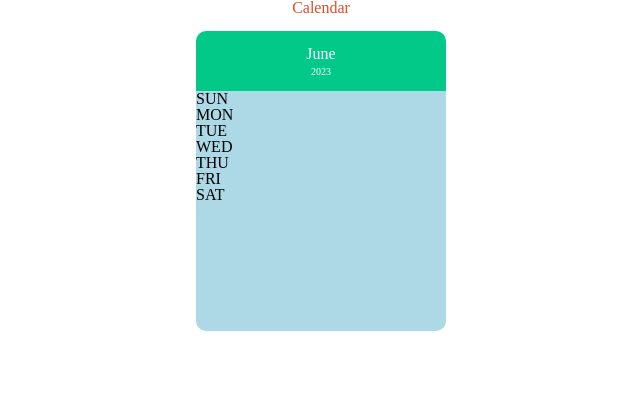
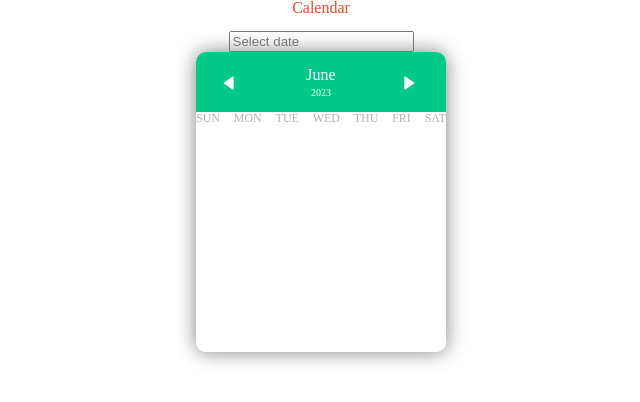
Before and after one commit to chaeeunj/zero-mission-js4, a plain HTML site: page index.html in a window 1280 px wide. Shown: the whole page, without its empty margins (319-959 px from the left). Drawn offline with nearby package versions, Linux system fonts and the light colour scheme.

Commit message:
미션4 css 진행중

```diff
--- a/index.html
+++ b/index.html
@@ -6,18 +6,29 @@
     <meta name="viewport" content="width=device-width, initial-scale=1.0" />
     <title>DatePicker</title>
     <link rel="stylesheet" href="./utils/reset.css" />
+    <link rel="stylesheet" href="utils/theme.css" />
     <link rel="stylesheet" href="./style.css" />
     <script type="module" src="./datePicker.js"></script>
   </head>
   <body>
     <div class="calendar-container">
       <h1>Calendar</h1>
+      <input
+        type="text"
+        name="date-picker"
+        id="date-picker"
+        placeholder="Select date"
+        readonly
+      />
+      <div class="selected-date"></div>
+
       <div class="calendar">
         <div class="calendar-nav">
           <div class="date-month">June</div>
           <div class="date-year">2023</div>
-          <div class="arrow left"></div>
-          <div class="arrow right"></div>
+          <div class="arrow">
+            <i class="bx bxs-left-arrow"></i> <i class="bx bxs-right-arrow"></i>
+          </div>
         </div>
         <div class="calendar-grid">
           <div class="date-week">
--- a/style.css
+++ b/style.css
@@ -14,12 +14,15 @@ h1 {
 .calendar {
   width: 250px;
   height: 300px;
+  border-radius: 10px;
+  box-shadow: 0 0 20px gray;
 }
 
 .calendar-nav {
   height: 60px;
   background-color: #03c988;
   border-radius: 10px 10px 0 0;
+  position: relative;
   display: flex;
   flex-direction: column;
   align-items: center;
@@ -40,6 +43,13 @@ h1 {
 
 .calendar-grid {
   height: 240px;
-  background-color: lightblue;
+  background-color: white;
   border-radius: 0 0 10px 10px;
 }
+
+.date-week ul {
+  display: flex;
+  justify-content: space-between;
+  color: #b2b2b2;
+  font-size: 12px;
+}
--- /dev/null
+++ b/utils/theme.css
@@ -0,0 +1,23 @@
+@import url(https://unpkg.com/boxicons@2.0.7/css/boxicons.min.css);
+
+.arrow {
+  display: flex;
+}
+
+.bx {
+  color: white;
+  width: 20px;
+  height: 20px;
+}
+
+.bxs-left-arrow {
+  position: absolute;
+  top: 23px;
+  left: 25px;
+}
+
+.bxs-right-arrow {
+  position: absolute;
+  top: 23px;
+  right: 25px;
+}
```
